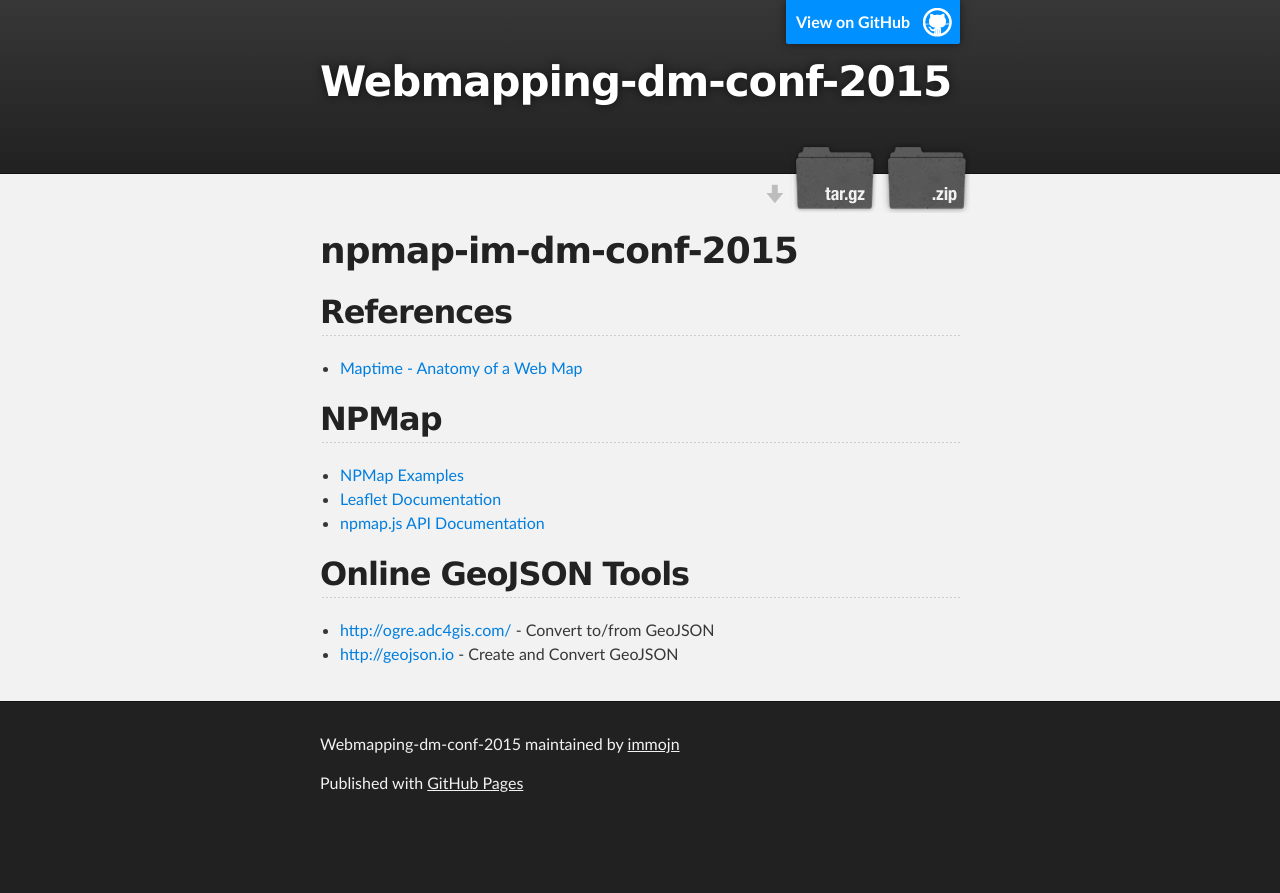
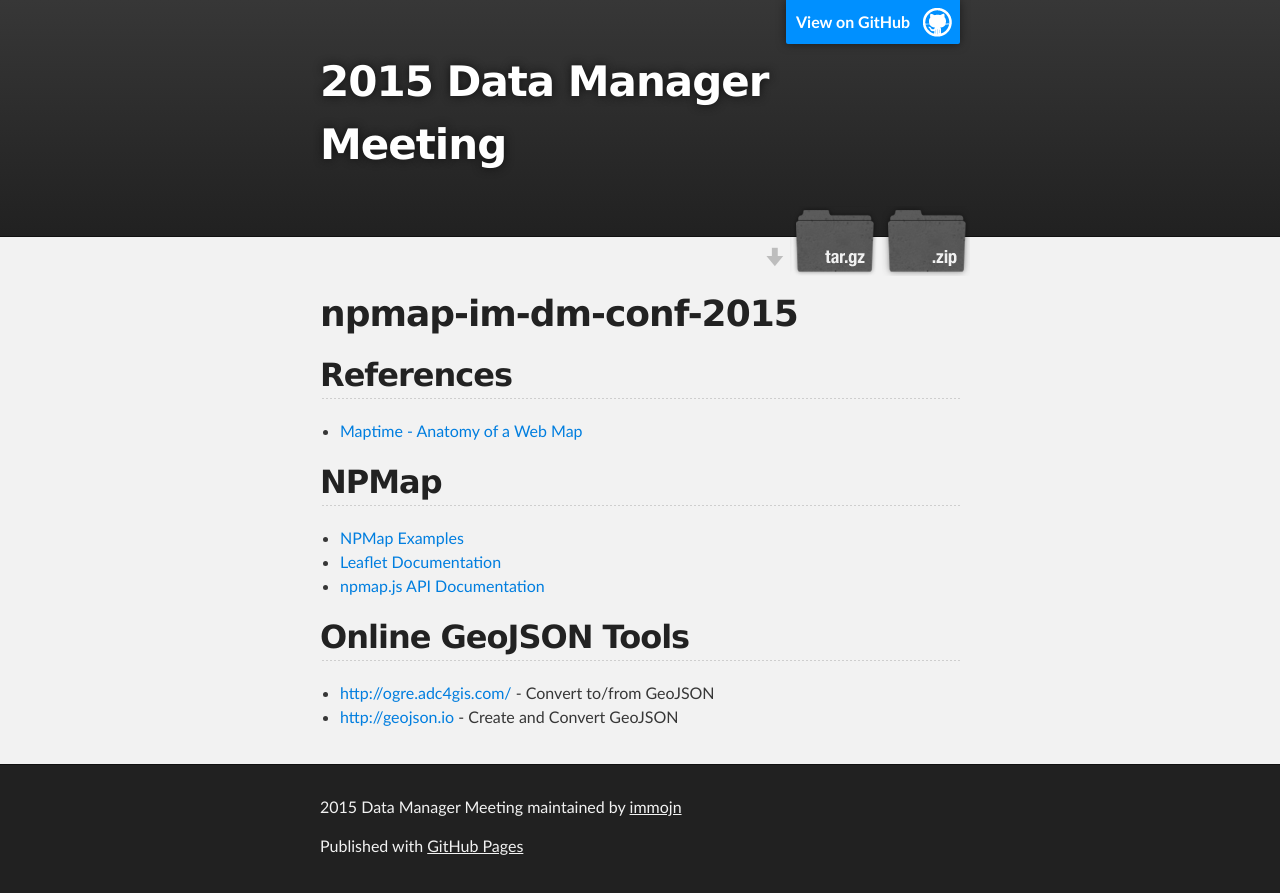
Before and after one commit to govtmirror/im-data-management-training-2015, a plain HTML site: page index.html in a window 1280 px wide. Before the commit the page ends 830 px from the top, so only its background shows below. Drawn offline with Linux system fonts and the light colour scheme.

Commit message:
Create gh-pages branch via GitHub

```diff
--- a/index.html
+++ b/index.html
@@ -4,11 +4,11 @@
   <head>
     <meta charset='utf-8'>
     <meta http-equiv="X-UA-Compatible" content="chrome=1">
-    <meta name="description" content="Webmapping-dm-conf-2015 : ">
+    <meta name="description" content="2015 Data Manager Meeting : ">
 
     <link rel="stylesheet" type="text/css" media="screen" href="stylesheets/stylesheet.css">
 
-    <title>Webmapping-dm-conf-2015</title>
+    <title>2015 Data Manager Meeting</title>
   </head>
 
   <body>
@@ -18,7 +18,7 @@
         <header class="inner">
           <a id="forkme_banner" href="https://github.com/immojn/webmapping-dm-conf-2015">View on GitHub</a>
 
-          <h1 id="project_title">Webmapping-dm-conf-2015</h1>
+          <h1 id="project_title">2015 Data Manager Meeting</h1>
           <h2 id="project_tagline"></h2>
 
             <section id="downloads">
@@ -65,7 +65,7 @@
     <!-- FOOTER  -->
     <div id="footer_wrap" class="outer">
       <footer class="inner">
-        <p class="copyright">Webmapping-dm-conf-2015 maintained by <a href="https://github.com/immojn">immojn</a></p>
+        <p class="copyright">2015 Data Manager Meeting maintained by <a href="https://github.com/immojn">immojn</a></p>
         <p>Published with <a href="https://pages.github.com">GitHub Pages</a></p>
       </footer>
     </div>
--- a/params.json
+++ b/params.json
@@ -1 +1 @@
-{"name":"Webmapping-dm-conf-2015","tagline":"","body":"# npmap-im-dm-conf-2015\r\n\r\n## References\r\n\r\n- [Maptime - Anatomy of a Web Map](http://maptime.io/anatomy-of-a-web-map/#0)\r\n\r\n## NPMap\r\n- [NPMap Examples](http://www.nps.gov/npmap/npmap.js/2.0.0/examples/)\r\n- [Leaflet Documentation](http://leafletjs.com/reference.html)\r\n- [npmap.js API Documentation](https://github.com/nationalparkservice/npmap.js/blob/master/API.md)\r\n\r\n## Online GeoJSON Tools\r\n- http://ogre.adc4gis.com/ - Convert to/from GeoJSON\r\n- http://geojson.io - Create and Convert GeoJSON\r\n","google":"","note":"Don't delete this file! It's used internally to help with page regeneration."}
+{"name":"2015 Data Manager Meeting","tagline":"","body":"# npmap-im-dm-conf-2015\r\n\r\n## References\r\n\r\n- [Maptime - Anatomy of a Web Map](http://maptime.io/anatomy-of-a-web-map/#0)\r\n\r\n## NPMap\r\n- [NPMap Examples](http://www.nps.gov/npmap/npmap.js/2.0.0/examples/)\r\n- [Leaflet Documentation](http://leafletjs.com/reference.html)\r\n- [npmap.js API Documentation](https://github.com/nationalparkservice/npmap.js/blob/master/API.md)\r\n\r\n## Online GeoJSON Tools\r\n- http://ogre.adc4gis.com/ - Convert to/from GeoJSON\r\n- http://geojson.io - Create and Convert GeoJSON\r\n","google":"","note":"Don't delete this file! It's used internally to help with page regeneration."}
```
